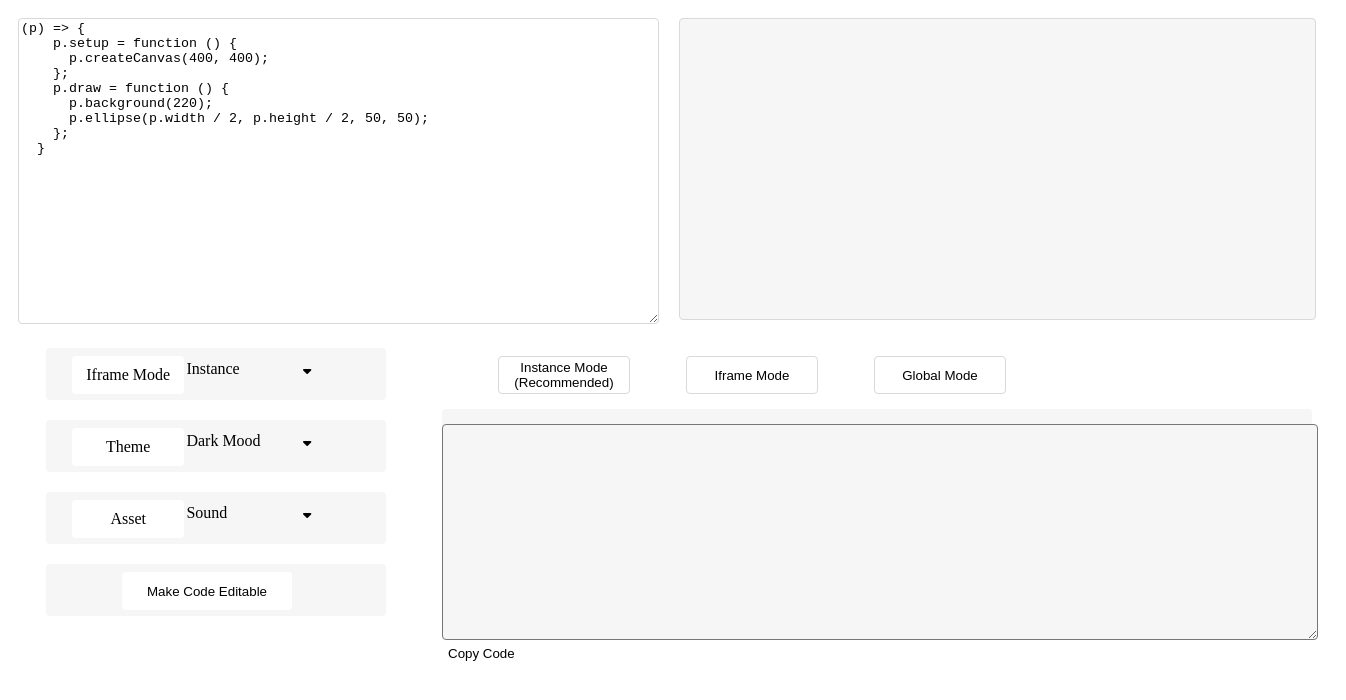
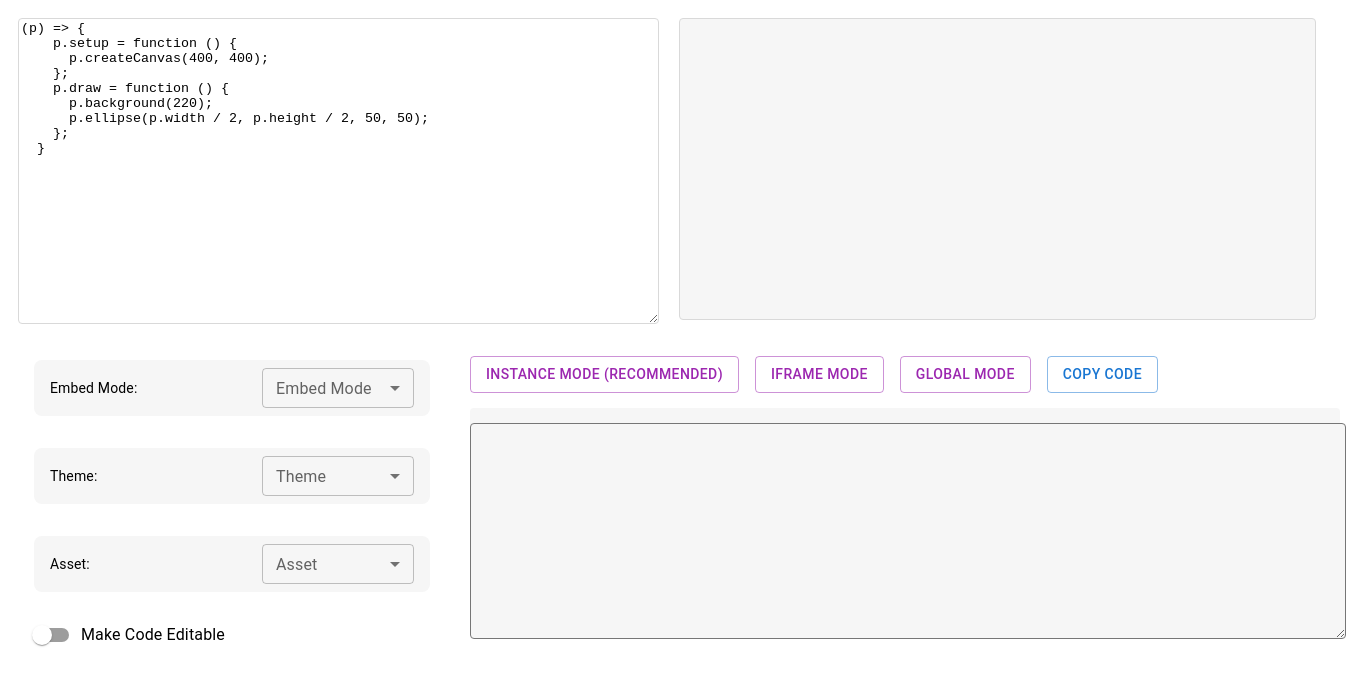
Before and after one commit to Nwakaego-Ego/Friendly_Sketch_Embeder, a React (Vite) app: page / in a window 1280 px wide. Shown: the top 700 px of the page, 1346 px wide, since content can reach past the window. Built offline with nearby package versions, Linux system fonts and the light colour scheme.

Commit message:
Working on the functionalities of the components

```diff
--- a/src/App.jsx
+++ b/src/App.jsx
@@ -5,6 +5,7 @@ import EmbedOptionsPanel from "./Components/EmbedOptionsPanel/EmbedOptionsPanel"
 // import EmbedCodeButtonsPanel from "./Components/EmbedCodeButtonsPanel/ModeButtonGroup";
 import EmbedCodeBox from "./Components/EmbedCodeButtonsPanel/EmbedCodeBox";
 import ModeButtonsGroup from "./Components/EmbedCodeButtonsPanel/ModeButtonsGroup";
+import { generateInstanceEmbed } from "./utils/EmbedUtils";
 
 import "./App.css";
 
@@ -19,6 +20,23 @@ function App() {
       p.ellipse(p.width / 2, p.height / 2, 50, 50);
     };
   }`);
+  const [copied, setCopied] = useState(false);
+
+  // const [mode, setMode] = useState("Instance");
+  // const [theme, setTheme] = useState("Dark");
+  // const [asset, setAsset] = useState("Sound");
+  // const [editable, setEditable] = useState(false);
+
+  let embedCode = "";
+  if (embedMode === "instance") {
+    embedCode = generateInstanceEmbed(code);
+  }
+
+  const handleCopy = () => {
+    navigator.clipboard.writeText(embedCode);
+    setCopied(true);
+    setTimeout(() => setCopied(false), 2000);
+  };
 
   return (
     <>
@@ -28,10 +46,27 @@ function App() {
       </div>
       <div className="embed-section">
         <div className="embed-option-wrapper">
+          {/* <EmbedOptionsPanel
+            mode={mode}
+            setMode={setMode}
+            theme={theme}
+            setTheme={setTheme}
+            asset={asset}
+            setAsset={setAsset}
+            editable={editable}
+            setEditable={setEditable}
+          /> */}
           <EmbedOptionsPanel />
         </div>
         <div className="embed-code-wrapper">
-          <ModeButtonsGroup embedMode={embedMode} setEmbedMode={setEmbedMode} />
+          <ModeButtonsGroup
+            embedMode={embedMode}
+            setEmbedMode={setEmbedMode}
+            copied={copied}
+            setCopied={setCopied}
+            embedCode={embedCode}
+            handleCopy={handleCopy}
+          />
           <EmbedCodeBox
             embedMode={embedMode}
             code={code}
--- a/src/Components/DropDownOptions/DropDownMenu.jsx
+++ b/src/Components/DropDownOptions/DropDownMenu.jsx
@@ -1,53 +1,81 @@
-import React, { useState } from "react";
-import { FontAwesomeIcon } from "@fortawesome/react-fontawesome";
-import { faCaretUp, faCaretDown } from "@fortawesome/free-solid-svg-icons";
+// import React, { useState } from "react";
+// import { FontAwesomeIcon } from "@fortawesome/react-fontawesome";
+// import { faCaretUp, faCaretDown } from "@fortawesome/free-solid-svg-icons";
 
-const DropDownMenu = ({ options, selected, onChange }) => {
-  const [isOpen, setIsOpen] = useState(false);
+// const DropDownMenu = ({ options, selected, onChange }) => {
+//   const [isOpen, setIsOpen] = useState(false);
 
-  const toggleMenuButton = () => {
-    setIsOpen(function (prev) {
-      return !prev;
-    });
-  };
+//   const toggleMenuButton = () => {
+//     setIsOpen(function (prev) {
+//       return !prev;
+//     });
+//   };
 
-  const handleSelectMode = (option) => {
-    console.log("Selected:", option);
-    onChange(option);
-    setIsOpen(false);
-  };
+//   const handleSelectMode = (option) => {
+//     console.log("Selected:", option);
+//     onChange(option);
+//     setIsOpen(false);
+//   };
 
-  return (
-    <>
-      <div>
-        <button className="drop-menu-button" onClick={toggleMenuButton}>
-          {selected}{" "}
-          <FontAwesomeIcon
-            icon={isOpen ? faCaretUp : faCaretDown}
-            className="fa-CaretUp"
-          />
-        </button>
-        {isOpen && (
-          // <ul>
-          //   {options.map((option) => {
-          //     return (
-          //       <li key={option} onClick={() => handleSelectMode(option)}>
-          //         {option}
-          //       </li>
-          //     );
-          //   })}
-          // </ul>
-          <ul>
-            {options.map((option) => (
-              <li key={option} onClick={() => handleSelectMode(option)}>
-                {option}
-              </li>
-            ))}
-          </ul>
-        )}
-      </div>
-    </>
-  );
-};
+//   return (
+//     <>
+//       <div>
+//         <button className="drop-menu-button" onClick={toggleMenuButton}>
+//           {selected}{" "}
+//           <FontAwesomeIcon
+//             icon={isOpen ? faCaretUp : faCaretDown}
+//             className="fa-CaretUp"
+//           />
+//         </button>
+//         {isOpen && (
+//           <ul>
+//             {options.map((option) => (
+//               <li key={option} onClick={() => handleSelectMode(option)}>
+//                 {option}
+//               </li>
+//             ))}
+//           </ul>
+//         )}
+//       </div>
+//     </>
+//   );
+// };
 
-export default DropDownMenu;
+// export default DropDownMenu;
+
+// import React from "react";
+// import InputLabel from "@mui/material/InputLabel";
+// import MenuItem from "@mui/material/MenuItem";
+// import FormControl from "@mui/material/FormControl";
+// import Select from "@mui/material/Select";
+
+// const DropDownMenu = ({
+//   options,
+//   selected,
+//   onChange,
+//   label = "Select Mode",
+// }) => {
+//   const handleChange = (event) => {
+//     onChange(event.target.value);
+//   };
+
+//   return (
+//     <FormControl fullWidth size="small">
+//       <InputLabel id="dropdown-label">{label}</InputLabel>
+//       <Select
+//         labelId="dropdown-label"
+//         value={selected}
+//         label={label}
+//         onChange={handleChange}
+//       >
+//         {options.map((option) => (
+//           <MenuItem key={option} value={option}>
+//             {option}
+//           </MenuItem>
+//         ))}
+//       </Select>
+//     </FormControl>
+//   );
+// };
+
+// export default DropDownMenu;
--- a/src/Components/DropDownOptions/DropDownMenuOptions.jsx
+++ b/src/Components/DropDownOptions/DropDownMenuOptions.jsx
@@ -1,32 +1,35 @@
-import React, { useState } from "react";
-import DropDownMenu from "./DropDownMenu";
+// import React, { useState } from "react";
+// import DropDownMenu from "./DropDownMenu";
 
-const DropDownMenuOptions = () => {
-  const [mode, setMode] = useState("Instance");
-  const [theme, setTheme] = useState("light");
-  const [asset, setAsset] = useState("Sound");
+// const DropDownMenuOptions = () => {
+//   const [mode, setMode] = useState("Instance");
+//   const [theme, setTheme] = useState("light");
+//   const [asset, setAsset] = useState("Sound");
 
-  return (
-    <>
-      <div>
-        <DropDownMenu
-          options={["Instance", "Global"]}
-          selected={mode}
-          onChange={setMode}
-        />
-        <DropDownMenu
-          options={["Dark", "Light"]}
-          selected={theme}
-          onChange={setTheme}
-        />
-        <DropDownMenu
-          options={["Sound"]}
-          selected={asset}
-          onChange={setAsset}
-        />
-      </div>
-    </>
-  );
-};
+//   return (
+//     <>
+//       <div>
+//         <DropDownMenu
+//           options={["instance", "iframe", "global"]}
+//           selected={mode}
+//           onChange={setMode}
+//           label="Embed Mode"
+//         />
+//         <DropDownMenu
+//           options={["Dark", "Light"]}
+//           selected={theme}
+//           onChange={setTheme}
+//           label="Embed Mode"
+//         />
+//         <DropDownMenu
+//           options={["Sound"]}
+//           selected={asset}
+//           onChange={setAsset}
+//           label="Embed Mode"
+//         />
+//       </div>
+//     </>
+//   );
+// };
 
-export default DropDownMenuOptions;
+// export default DropDownMenuOptions;
--- a/src/Components/EmbedCodeButtonsPanel/EmbedCodeBox.jsx
+++ b/src/Components/EmbedCodeButtonsPanel/EmbedCodeBox.jsx
@@ -1,33 +1,42 @@
 import React, { useState } from "react";
 import { generateInstanceEmbed } from "../../utils/EmbedUtils";
 import "./EmbedCodeBox.css";
-const EmbedCodeBox = ({ code, embedMode }) => {
-  const [copied, setCopied] = useState(false);
 
-  let embedCode = "";
-  if (embedMode === "instance") {
-    embedCode = generateInstanceEmbed(code);
-  }
+const EmbedCodeBox = ({ code, setCopied, embedCode, label, handleCopy }) => {
+  // const [copied, setCopied] = useState(false);
 
-  console.log(generateInstanceEmbed(code));
+  // let embedCode = "";
+  // if (embedMode === "instance") {
+  //   embedCode = generateInstanceEmbed(code);
+  // }
 
-  console.log(embedCode);
+  // if (embedMode === "instance") {
+  //   embedCode = generateInstanceEmbed(code);
+  // } else if (embedMode === "global") {
+  //   embedCode = generateGlobalEmbed(code);
+  // } else {
+  //   embedCode = generateIframeEmbed(code);
+  // }
 
-  const handleCopy = () => {
-    navigator.clipboard.writeText(embedCode);
-    setCopied(true);
-    setTimeout(() => setCopied(false), 2000);
-  };
+  // console.log(generateInstanceEmbed(code));
+
+  // console.log(embedCode);
+
+  // const handleCopy = () => {
+  //   navigator.clipboard.writeText(embedCode);
+  //   setCopied(true);
+  //   setTimeout(() => setCopied(false), 2000);
+  // };
 
   return (
     <div className="code-box">
       <textarea readOnly value={embedCode} rows="10" className="code-box" />
-      <button
+      {/* <button
         onClick={handleCopy}
         className="mt-2 px-4 py-2 bg-blue-600 text-white rounded"
       >
-        {copied ? "Copied!" : "Copy Code"}
-      </button>
+        {label}
+      </button> */}
     </div>
   );
 };
--- a/src/Components/EmbedCodeButtonsPanel/ModeButton.jsx
+++ b/src/Components/EmbedCodeButtonsPanel/ModeButton.jsx
@@ -1,16 +1,16 @@
-import React from "react";
-import "./ModeButtonGroup.css";
+// import React from "react";
+// import "./ModeButtonGroup.css";
 
-export default function ModeButton({ label, isActive, onClick }) {
-  return (
-    <button
-      className={`instance-mode-button ${isActive ? "active" : ""}`}
-      onClick={onClick}
-    >
-      {label}
-    </button>
-  );
-}
+// export default function ModeButton({ label, isActive, onClick }) {
+//   return (
+//     <button
+//       className={`instance-mode-button ${isActive ? "active" : ""}`}
+//       onClick={onClick}
+//     >
+//       {label}
+//     </button>
+//   );
+// }
 
 // import React from "react";
 // import "./ModeButtonGroup.css";
@@ -24,3 +24,18 @@ export default function ModeButton({ label, isActive, onClick }) {
 //     </>
 //   );
 // }
+
+import React from "react";
+import Button from "@mui/material/Button";
+
+export default function ModeButton({ label, isActive, onClick }) {
+  return (
+    <Button
+      variant={isActive ? "contained" : "outlined"}
+      color={label.toLowerCase().includes("copy") ? "primary" : "secondary"}
+      onClick={onClick}
+    >
+      {label}
+    </Button>
+  );
+}
--- a/src/Components/EmbedCodeButtonsPanel/ModeButtonsGroup.jsx
+++ b/src/Components/EmbedCodeButtonsPanel/ModeButtonsGroup.jsx
@@ -1,47 +1,78 @@
+// import React from "react";
+// import ModeButton from "./ModeButton";
+// import "./ModeButtonGroup.css";
+
+// export default function ModeButtonsGroup({
+//   embedMode,
+//   setEmbedMode,
+//   copied,
+//   setCopied,
+//   embedCode,
+//   handleCopy,
+// }) {
+//   return (
+//     <div className="mode-buttons">
+//       <ModeButton
+//         label="Instance Mode (Recommended)"
+//         isActive={embedMode === "instance"}
+//         onClick={() => {
+//           console.log("Instance button clicked");
+//           setEmbedMode("instance");
+//         }}
+//       />
+//       <ModeButton
+//         label="Iframe Mode"
+//         mode="iframe"
+//         isActive={embedMode === "iframe"}
+//         onClick={() => setEmbedMode("iframe")}
+//       />
+//       <ModeButton
+//         label="Global Mode"
+//         mode="global"
+//         isActive={embedMode === "global"}
+//         onClick={() => setEmbedMode("global")}
+//       />
+//       <ModeButton
+//         label={copied ? "Copied" : "Copy Code"}
+//         onClick={handleCopy}
+//       />
+//     </div>
+//   );
+// }
+
 import React from "react";
 import ModeButton from "./ModeButton";
+import Stack from "@mui/material/Stack";
 import "./ModeButtonGroup.css";
 
-export default function ModeButtonsGroup({ embedMode, setEmbedMode }) {
+export default function ModeButtonsGroup({
+  embedMode,
+  setEmbedMode,
+  copied,
+  handleCopy,
+}) {
   return (
-    <div className="mode-buttons">
+    <Stack direction="row" spacing={2} className="mode-buttons">
       <ModeButton
         label="Instance Mode (Recommended)"
         isActive={embedMode === "instance"}
-        onClick={() => {
-          console.log("Instance button clicked");
-          setEmbedMode("instance");
-        }}
+        onClick={() => setEmbedMode("instance")}
       />
       <ModeButton
         label="Iframe Mode"
-        mode="iframe"
         isActive={embedMode === "iframe"}
         onClick={() => setEmbedMode("iframe")}
       />
       <ModeButton
         label="Global Mode"
-        mode="global"
         isActive={embedMode === "global"}
         onClick={() => setEmbedMode("global")}
       />
-    </div>
+      <ModeButton
+        label={copied ? "Copied" : "Copy Code"}
+        isActive={false}
+        onClick={handleCopy}
+      />
+    </Stack>
   );
 }
-
-// import React from "react";
-// import ModeButtons from "./ModeButtons";
-// import "./ModeButtonGroup.css";
-
-// export default function ModeButtonGroup() {
-//   return (
-//     <>
-//       <div className="mode-buttons">
-//         <ModeButtons value="Instance Mode Recommended" />
-//         <ModeButtons value="Iframe Mode" />
-//         <ModeButtons value="Wordpress" />
-//         <ModeButtons value="Copy" />
-//       </div>
-//     </>
-//   );
-// }
--- a/src/Components/EmbedOptionsPanel/EmbedOptions.css
+++ b/src/Components/EmbedOptionsPanel/EmbedOptions.css
@@ -65,3 +65,8 @@ button {
   justify-content: center;
   align-items: center;
 }
+
+.drop-down-menu {
+  width: 500px !important;
+  background-color: red !important;
+}
--- a/src/Components/EmbedOptionsPanel/EmbedOptions.jsx
+++ b/src/Components/EmbedOptionsPanel/EmbedOptions.jsx
@@ -1,19 +1,73 @@
-import DropDownMenuOptions from "../DropDownOptions/DropDownMenuOptions";
-import "./EmbedOptions.css";
+// import "./EmbedOptions.css";
 
-const EmbedOptions = ({ label, dropdown, value }) => {
+// const EmbedOptions = ({ label, dropdown, value }) => {
+//   return (
+//     <>
+//       <div>
+//         <div className="embed-option-container">
+//           <div className="iframe-mood"> {label} </div>
+//           <div className="value iframe-mood-button"> {value}</div>
+//           <div>
+//             <div className="iframe-mood-button "> {dropdown}</div>
+//           </div>
+//         </div>
+//       </div>
+//     </>
+//   );
+// };
+
+// export default EmbedOptions;
+
+import React from "react";
+import Box from "@mui/material/Box";
+import Typography from "@mui/material/Typography";
+import InputLabel from "@mui/material/InputLabel";
+import MenuItem from "@mui/material/MenuItem";
+import FormControl from "@mui/material/FormControl";
+import Select from "@mui/material/Select";
+
+const EmbedOptions = ({ label, value, options, onChange }) => {
+  const handleChange = (event) => {
+    onChange(event.target.value);
+  };
+
   return (
-    <>
-      <div>
-        <div className="embed-option-container">
-          <div className="iframe-mood"> {label} </div>
-          <div className="value iframe-mood-button"> {value}</div>
-          <div>
-            <div className="iframe-mood-button "> {dropdown}</div>
-          </div>
-        </div>
-      </div>
-    </>
+    <Box
+      sx={{
+        display: "flex",
+        alignItems: "center",
+        gap: 2,
+        bgcolor: "#f6f6f6",
+        px: 2,
+        py: 1,
+        borderRadius: 2,
+        mt: 4,
+        width: "100%",
+        maxWidth: 400,
+      }}
+    >
+      <Typography variant="body2" sx={{ minWidth: 100 }}>
+        {label}:
+      </Typography>
+      <Typography variant="body2" sx={{ minWidth: 80, fontWeight: 500 }}>
+        {value}
+      </Typography>
+      <FormControl fullWidth size="small" sx={{ minWidth: 120 }}>
+        <InputLabel id={`${label}-label`}>{label}</InputLabel>
+        <Select
+          labelId={`${label}-label`}
+          value={value}
+          label={label}
+          onChange={handleChange}
+        >
+          {options.map((option) => (
+            <MenuItem key={option} value={option} className="drop-down-menu">
+              {option}
+            </MenuItem>
+          ))}
+        </Select>
+      </FormControl>
+    </Box>
   );
 };
 
--- a/src/Components/EmbedOptionsPanel/EmbedOptionsPanel.jsx
+++ b/src/Components/EmbedOptionsPanel/EmbedOptionsPanel.jsx
@@ -1,6 +1,64 @@
+// import React from "react";
+// import DropDownMenu from "../DropDownOptions/DropDownMenu";
+// import EmbedOptions from "./EmbedOptions";
+
+// const EmbedOptionsPanel = ({
+//   mode,
+//   setMode,
+//   theme,
+//   setTheme,
+//   asset,
+//   setAsset,
+// }) => {
+//   return (
+//     <>
+//       <EmbedOptions
+//         label="Iframe Mode"
+//         value="Instance"
+//         dropdown={
+//           <DropDownMenu
+//             options={["Instance", "Global"]}
+//             selected={mode}
+//             onChange={setMode}
+//           />
+//         }
+//       />
+//       <EmbedOptions
+//         label="Theme"
+//         value="Dark Mood"
+//         dropdown={
+//           <DropDownMenu
+//             options={["Dark", "Light"]}
+//             selected={theme}
+//             onChange={setTheme}
+//           />
+//         }
+//       />
+//       <EmbedOptions
+//         label="Asset"
+//         value="Sound"
+//         dropdown={
+//           <DropDownMenu
+//             options={["Sound"]}
+//             selected={asset}
+//             onChange={setAsset}
+//           />
+//         }
+//       />
+//       <div className="embed-option-container">
+//         <button className="editable-mood-button ">Make Code Editable</button>
+//       </div>
+//     </>
+//   );
+// };
+
+// export default EmbedOptionsPanel;
+
 import React from "react";
-import DropDownMenu from "../DropDownOptions/DropDownMenu";
 import EmbedOptions from "./EmbedOptions";
+import Box from "@mui/material/Box";
+import FormControlLabel from "@mui/material/FormControlLabel";
+import Switch from "@mui/material/Switch";
 
 const EmbedOptionsPanel = ({
   mode,
@@ -9,46 +67,42 @@ const EmbedOptionsPanel = ({
   setTheme,
   asset,
   setAsset,
+  editable,
+  setEditable,
 }) => {
   return (
-    <>
+    <Box sx={{ px: 2 }}>
       <EmbedOptions
-        label="Iframe Mode"
-        value="Instance"
-        dropdown={
-          <DropDownMenu
-            options={["Instance", "Global"]}
-            selected={mode}
+        label="Embed Mode"
+        value={mode}
+        options={["Instance", "Iframe", "Global"]}
         onChange={setMode}
-          />
-        }
       />
       <EmbedOptions
         label="Theme"
-        value="Dark Mood"
-        dropdown={
-          <DropDownMenu
+        value={theme}
         options={["Dark", "Light"]}
-            selected={theme}
         onChange={setTheme}
-          />
-        }
       />
       <EmbedOptions
         label="Asset"
-        value="Sound"
-        dropdown={
-          <DropDownMenu
+        value={asset}
         options={["Sound"]}
-            selected={asset}
         onChange={setAsset}
       />
+      <Box sx={{ mt: 3 }}>
+        <FormControlLabel
+          control={
+            <Switch
+              checked={editable}
+              onChange={() => setEditable((prev) => !prev)}
+              color="primary"
+            />
           }
+          label="Make Code Editable"
         />
-      <div className="embed-option-container">
-        <button className="editable-mood-button ">Make Code Editable</button>
-      </div>
-    </>
+      </Box>
+    </Box>
   );
 };
 
```
Also changed, not shown: package.json (+8 -1 lines), 1 other file (tests, documents, lock files or other folders). Lines whose indentation alone changed are shown as unchanged.
